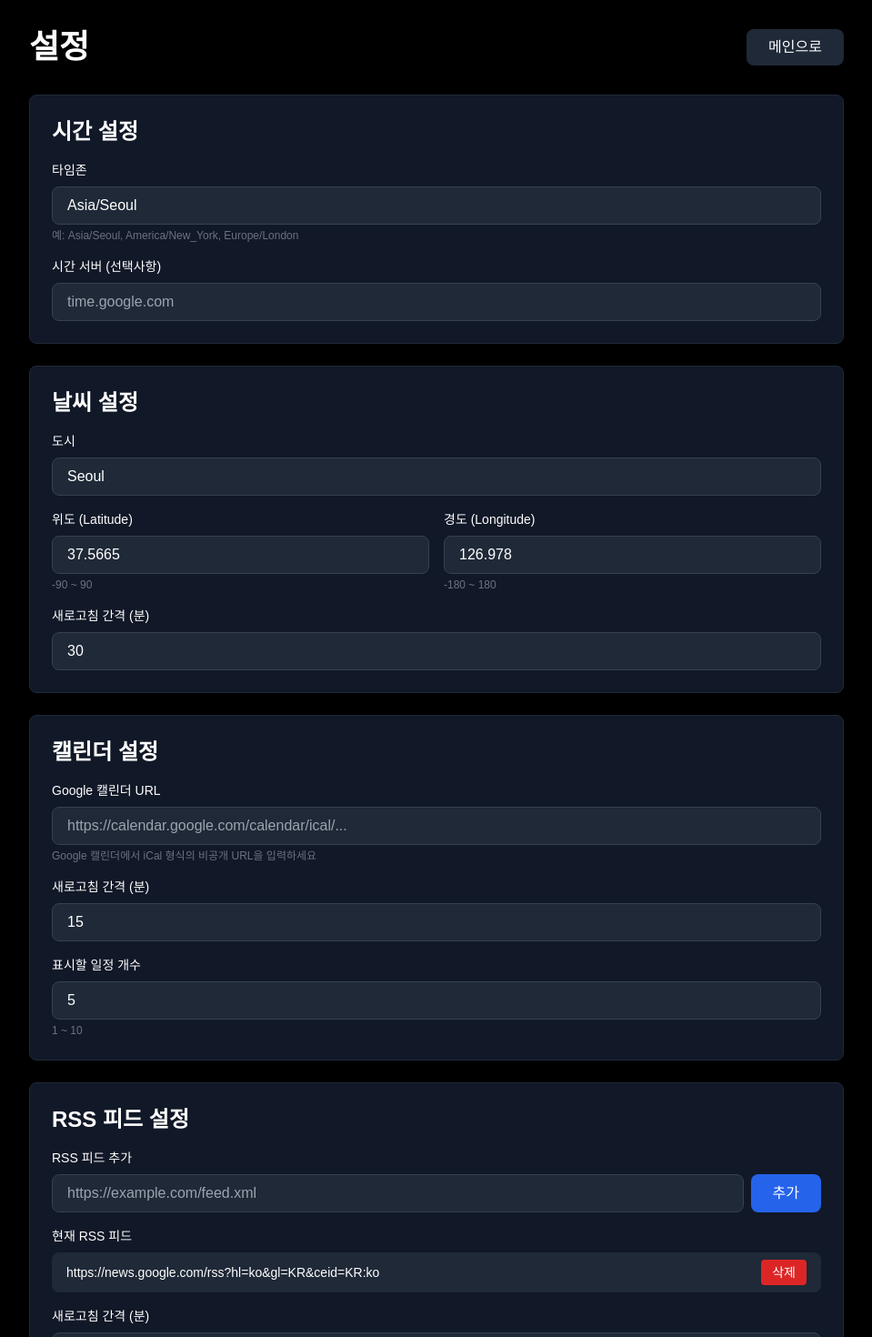
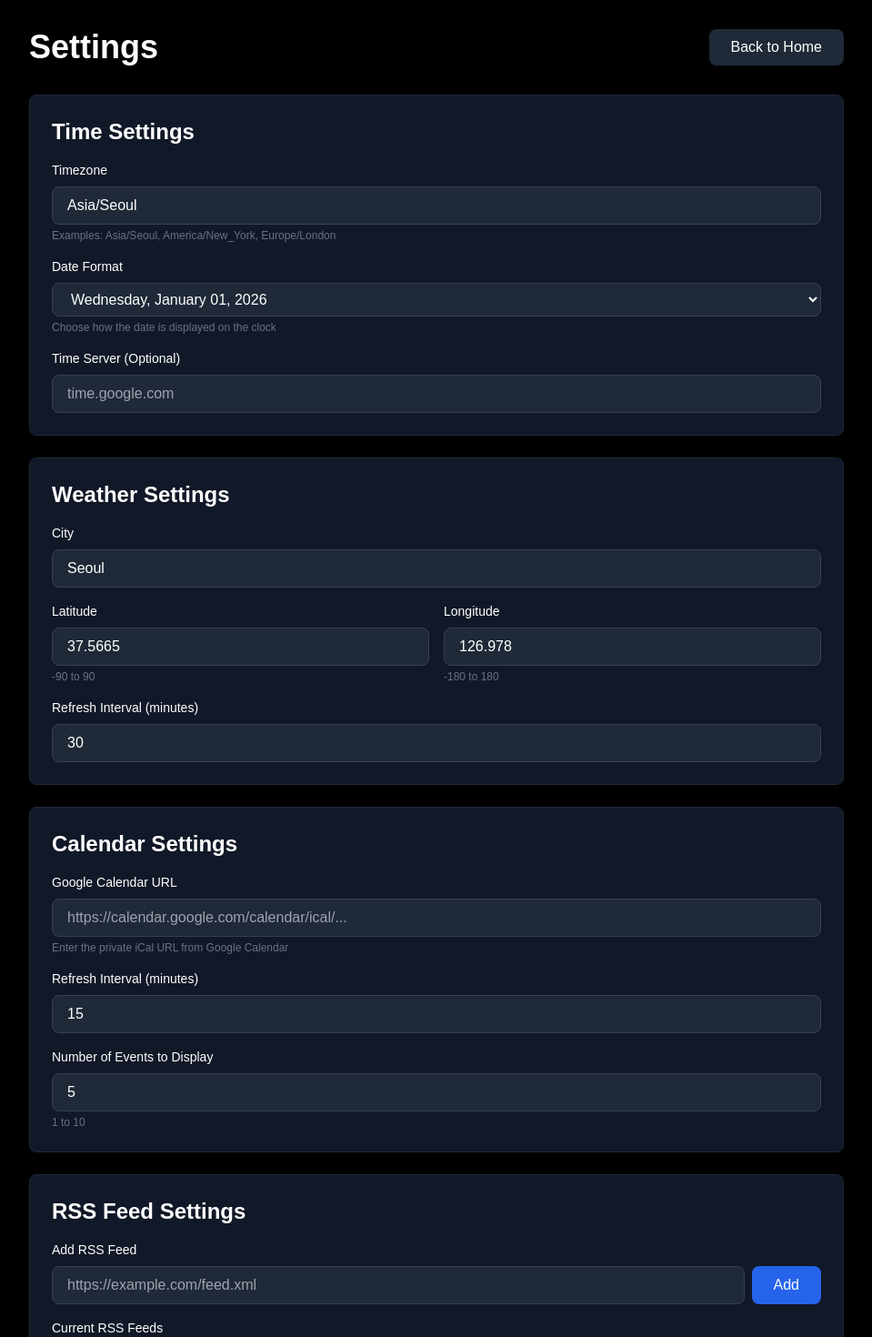
Before and after one commit to nalbam/rpi-kiosk, a Next.js app: page /settings in a window 1280 px wide. Shown: the top 1470 px of the page at 91% size, without its empty margins (160-1119 px from the left). Built offline with nearby package versions, Linux system fonts and the light colour scheme.

Commit message:
Translate Korean text to English across various components and update configuration to support date format options

```diff
--- a/app/page.tsx
+++ b/app/page.tsx
@@ -25,7 +25,7 @@ export default function Home() {
             onClick={() => router.push('/settings')}
             className="px-vw-sm py-vw-xs bg-gray-800 hover:bg-gray-700 rounded-lg transition-colors text-vw-xs"
           >
-            ⚙️ 설정
+            ⚙️ Settings
           </button>
         </div>
 
--- a/app/settings/page.tsx
+++ b/app/settings/page.tsx
@@ -3,7 +3,7 @@
 import { useState, useEffect } from 'react';
 import { useRouter } from 'next/navigation';
 import { getConfig, saveConfig, resetConfig, reloadConfigFromFile } from '@/lib/storage';
-import { KioskConfig } from '@/lib/config';
+import { KioskConfig, DATE_FORMAT_OPTIONS } from '@/lib/config';
 
 export default function SettingsPage() {
   const router = useRouter();
@@ -34,32 +34,32 @@ export default function SettingsPage() {
     if (config) {
       const result = saveConfig(config);
       if (result.success) {
-        alert('설정이 저장되었습니다');
+        alert('Settings saved successfully');
         router.push('/');
       } else {
-        alert(`설정 저장 실패: ${result.error}`);
+        alert(`Failed to save settings: ${result.error}`);
       }
     }
   };
 
   const handleReset = () => {
-    if (confirm('모든 설정을 초기화하시겠습니까?')) {
+    if (confirm('Are you sure you want to reset all settings?')) {
       resetConfig();
       const defaultConfig = getConfig();
       setConfig(defaultConfig);
-      alert('설정이 초기화되었습니다');
+      alert('Settings have been reset');
     }
   };
 
   const handleReloadFromFile = async () => {
-    if (confirm('서버의 config.json 파일에서 설정을 다시 불러오시겠습니까?\n현재 변경사항은 덮어씌워집니다.')) {
+    if (confirm('Do you want to reload settings from config.json on the server?\nCurrent changes will be overwritten.')) {
       const result = await reloadConfigFromFile();
       if (result.success) {
         const reloadedConfig = getConfig();
         setConfig(reloadedConfig);
-        alert('서버 설정을 다시 불러왔습니다');
+        alert('Settings reloaded from server');
       } else {
-        alert(`설정 불러오기 실패: ${result.error}`);
+        alert(`Failed to reload settings: ${result.error}`);
       }
     }
   };
@@ -86,7 +86,7 @@ export default function SettingsPage() {
   if (!config) {
     return (
       <div className="min-h-screen bg-black text-white flex items-center justify-center">
-        <div>로딩 중...</div>
+        <div>Loading...</div>
       </div>
     );
   }
@@ -95,23 +95,23 @@ export default function SettingsPage() {
     <div className="min-h-screen bg-black text-white p-8">
       <div className="max-w-4xl mx-auto">
         <div className="flex justify-between items-center mb-8">
-          <h1 className="text-4xl font-bold">설정</h1>
+          <h1 className="text-4xl font-bold">Settings</h1>
           <button
             onClick={() => router.push('/')}
             className="px-6 py-2 bg-gray-800 hover:bg-gray-700 rounded-lg transition-colors"
           >
-            메인으로
+            Back to Home
           </button>
         </div>
 
         <div className="space-y-6">
           {/* Time Settings */}
           <div className="bg-gray-900 rounded-lg p-6 border border-gray-800">
-            <h2 className="text-2xl font-semibold mb-4">시간 설정</h2>
+            <h2 className="text-2xl font-semibold mb-4">Time Settings</h2>
 
             <div className="space-y-4">
               <div>
-                <label className="block text-sm font-medium mb-2">타임존</label>
+                <label className="block text-sm font-medium mb-2">Timezone</label>
                 <input
                   type="text"
                   value={config.timezone}
@@ -120,12 +120,30 @@ export default function SettingsPage() {
                   placeholder="Asia/Seoul"
                 />
                 <p className="text-xs text-gray-500 mt-1">
-                  예: Asia/Seoul, America/New_York, Europe/London
+                  Examples: Asia/Seoul, America/New_York, Europe/London
                 </p>
               </div>
 
               <div>
-                <label className="block text-sm font-medium mb-2">시간 서버 (선택사항)</label>
+                <label className="block text-sm font-medium mb-2">Date Format</label>
+                <select
+                  value={config.dateFormat}
+                  onChange={(e) => setConfig({ ...config, dateFormat: e.target.value })}
+                  className="w-full px-4 py-2 bg-gray-800 border border-gray-700 rounded-lg focus:outline-none focus:border-blue-500"
+                >
+                  {DATE_FORMAT_OPTIONS.map((option) => (
+                    <option key={option.value} value={option.value}>
+                      {option.label}
+                    </option>
+                  ))}
+                </select>
+                <p className="text-xs text-gray-500 mt-1">
+                  Choose how the date is displayed on the clock
+                </p>
+              </div>
+
+              <div>
+                <label className="block text-sm font-medium mb-2">Time Server (Optional)</label>
                 <input
                   type="text"
                   value={config.timeServer || ''}
@@ -139,11 +157,11 @@ export default function SettingsPage() {
 
           {/* Weather Settings */}
           <div className="bg-gray-900 rounded-lg p-6 border border-gray-800">
-            <h2 className="text-2xl font-semibold mb-4">날씨 설정</h2>
+            <h2 className="text-2xl font-semibold mb-4">Weather Settings</h2>
 
             <div className="space-y-4">
               <div>
-                <label className="block text-sm font-medium mb-2">도시</label>
+                <label className="block text-sm font-medium mb-2">City</label>
                 <input
                   type="text"
                   value={config.weatherLocation.city}
@@ -158,7 +176,7 @@ export default function SettingsPage() {
 
               <div className="grid grid-cols-2 gap-4">
                 <div>
-                  <label className="block text-sm font-medium mb-2">위도 (Latitude)</label>
+                  <label className="block text-sm font-medium mb-2">Latitude</label>
                   <input
                     type="number"
                     step="0.0001"
@@ -176,11 +194,11 @@ export default function SettingsPage() {
                     }}
                     className="w-full px-4 py-2 bg-gray-800 border border-gray-700 rounded-lg focus:outline-none focus:border-blue-500"
                   />
-                  <p className="text-xs text-gray-500 mt-1">-90 ~ 90</p>
+                  <p className="text-xs text-gray-500 mt-1">-90 to 90</p>
                 </div>
 
                 <div>
-                  <label className="block text-sm font-medium mb-2">경도 (Longitude)</label>
+                  <label className="block text-sm font-medium mb-2">Longitude</label>
                   <input
                     type="number"
                     step="0.0001"
@@ -198,12 +216,12 @@ export default function SettingsPage() {
                     }}
                     className="w-full px-4 py-2 bg-gray-800 border border-gray-700 rounded-lg focus:outline-none focus:border-blue-500"
                   />
-                  <p className="text-xs text-gray-500 mt-1">-180 ~ 180</p>
+                  <p className="text-xs text-gray-500 mt-1">-180 to 180</p>
                 </div>
               </div>
 
               <div>
-                <label className="block text-sm font-medium mb-2">새로고침 간격 (분)</label>
+                <label className="block text-sm font-medium mb-2">Refresh Interval (minutes)</label>
                 <input
                   type="number"
                   min="1"
@@ -225,11 +243,11 @@ export default function SettingsPage() {
 
           {/* Calendar Settings */}
           <div className="bg-gray-900 rounded-lg p-6 border border-gray-800">
-            <h2 className="text-2xl font-semibold mb-4">캘린더 설정</h2>
+            <h2 className="text-2xl font-semibold mb-4">Calendar Settings</h2>
 
             <div className="space-y-4">
               <div>
-                <label className="block text-sm font-medium mb-2">Google 캘린더 URL</label>
+                <label className="block text-sm font-medium mb-2">Google Calendar URL</label>
                 <input
                   type="url"
                   value={config.calendarUrl || ''}
@@ -238,12 +256,12 @@ export default function SettingsPage() {
                   placeholder="https://calendar.google.com/calendar/ical/..."
                 />
                 <p className="text-xs text-gray-500 mt-1">
-                  Google 캘린더에서 iCal 형식의 비공개 URL을 입력하세요
+                  Enter the private iCal URL from Google Calendar
                 </p>
               </div>
 
               <div>
-                <label className="block text-sm font-medium mb-2">새로고침 간격 (분)</label>
+                <label className="block text-sm font-medium mb-2">Refresh Interval (minutes)</label>
                 <input
                   type="number"
                   min="1"
@@ -262,7 +280,7 @@ export default function SettingsPage() {
               </div>
 
               <div>
-                <label className="block text-sm font-medium mb-2">표시할 일정 개수</label>
+                <label className="block text-sm font-medium mb-2">Number of Events to Display</label>
                 <input
                   type="number"
                   min="1"
@@ -279,18 +297,18 @@ export default function SettingsPage() {
                   }}
                   className="w-full px-4 py-2 bg-gray-800 border border-gray-700 rounded-lg focus:outline-none focus:border-blue-500"
                 />
-                <p className="text-xs text-gray-500 mt-1">1 ~ 10</p>
+                <p className="text-xs text-gray-500 mt-1">1 to 10</p>
               </div>
             </div>
           </div>
 
           {/* RSS Settings */}
           <div className="bg-gray-900 rounded-lg p-6 border border-gray-800">
-            <h2 className="text-2xl font-semibold mb-4">RSS 피드 설정</h2>
+            <h2 className="text-2xl font-semibold mb-4">RSS Feed Settings</h2>
 
             <div className="space-y-4">
               <div>
-                <label className="block text-sm font-medium mb-2">RSS 피드 추가</label>
+                <label className="block text-sm font-medium mb-2">Add RSS Feed</label>
                 <div className="flex gap-2">
                   <input
                     type="url"
@@ -304,13 +322,13 @@ export default function SettingsPage() {
                     onClick={handleAddRSS}
                     className="px-6 py-2 bg-blue-600 hover:bg-blue-700 rounded-lg transition-colors"
                   >
-                    추가
+                    Add
                   </button>
                 </div>
               </div>
 
               <div>
-                <label className="block text-sm font-medium mb-2">현재 RSS 피드</label>
+                <label className="block text-sm font-medium mb-2">Current RSS Feeds</label>
                 <div className="space-y-2">
                   {config.rssFeeds.map((feed, index) => (
                     <div key={index} className="flex justify-between items-center bg-gray-800 px-4 py-2 rounded-lg">
@@ -319,18 +337,18 @@ export default function SettingsPage() {
                         onClick={() => handleRemoveRSS(index)}
                         className="ml-4 px-3 py-1 bg-red-600 hover:bg-red-700 rounded text-sm transition-colors"
                       >
-                        삭제
+                        Remove
                       </button>
                     </div>
                   ))}
                   {config.rssFeeds.length === 0 && (
-                    <div className="text-gray-500 text-sm">등록된 RSS 피드가 없습니다</div>
+                    <div className="text-gray-500 text-sm">No RSS feeds added</div>
                   )}
                 </div>
               </div>
 
               <div>
-                <label className="block text-sm font-medium mb-2">새로고침 간격 (분)</label>
+                <label className="block text-sm font-medium mb-2">Refresh Interval (minutes)</label>
                 <input
                   type="number"
                   min="1"
@@ -349,7 +367,7 @@ export default function SettingsPage() {
               </div>
 
               <div>
-                <label className="block text-sm font-medium mb-2">표시할 뉴스 개수</label>
+                <label className="block text-sm font-medium mb-2">Number of News Items to Display</label>
                 <input
                   type="number"
                   min="1"
@@ -366,7 +384,7 @@ export default function SettingsPage() {
                   }}
                   className="w-full px-4 py-2 bg-gray-800 border border-gray-700 rounded-lg focus:outline-none focus:border-blue-500"
                 />
-                <p className="text-xs text-gray-500 mt-1">1 ~ 10</p>
+                <p className="text-xs text-gray-500 mt-1">1 to 10</p>
               </div>
             </div>
           </div>
@@ -379,13 +397,13 @@ export default function SettingsPage() {
               onClick={handleSave}
               className="flex-1 px-6 py-3 bg-blue-600 hover:bg-blue-700 rounded-lg text-lg font-semibold transition-colors"
             >
-              저장
+              Save
             </button>
             <button
               onClick={handleReset}
               className="px-6 py-3 bg-red-600 hover:bg-red-700 rounded-lg text-lg font-semibold transition-colors"
             >
-              초기화
+              Reset
             </button>
           </div>
 
@@ -394,10 +412,10 @@ export default function SettingsPage() {
               onClick={handleReloadFromFile}
               className="w-full px-6 py-3 bg-gray-700 hover:bg-gray-600 rounded-lg text-sm transition-colors"
             >
-              📄 서버 설정 파일(config.json)에서 다시 불러오기
+              📄 Reload from Server Config File (config.json)
             </button>
             <p className="text-xs text-gray-500 mt-2 text-center">
-              서버에서 config.json 파일을 수정한 경우 이 버튼으로 다시 불러올 수 있습니다
+              Use this button to reload settings from config.json if you modified it on the server
             </p>
           </div>
         </div>
--- a/components/Clock/Clock.tsx
+++ b/components/Clock/Clock.tsx
@@ -3,16 +3,17 @@
 import { useState, useEffect } from 'react';
 import { format } from 'date-fns';
 import { toZonedTime } from 'date-fns-tz';
-import { ko } from 'date-fns/locale/ko';
 import { getConfig } from '@/lib/storage';
 
 export default function Clock() {
   const [time, setTime] = useState<Date | null>(null);
   const [timezone, setTimezone] = useState('Asia/Seoul');
+  const [dateFormat, setDateFormat] = useState('EEEE, MMMM dd, yyyy');
 
   useEffect(() => {
     const config = getConfig();
     setTimezone(config.timezone);
+    setDateFormat(config.dateFormat || 'EEEE, MMMM dd, yyyy');
   }, []);
 
   useEffect(() => {
@@ -33,7 +34,7 @@ export default function Clock() {
           --:--:--
         </div>
         <div className="text-vw-2xl text-gray-500">
-          로딩 중...
+          Loading...
         </div>
       </div>
     );
@@ -47,7 +48,7 @@ export default function Clock() {
         {format(zonedTime, 'HH:mm:ss')}
       </div>
       <div className="text-vw-2xl text-gray-400">
-        {format(zonedTime, 'yyyy년 MM월 dd일 EEEE', { locale: ko })}
+        {format(zonedTime, dateFormat)}
       </div>
       <div className="text-vw-base text-gray-500 mt-vw-xs">
         {timezone}
--- a/components/RSS/RSS.tsx
+++ b/components/RSS/RSS.tsx
@@ -2,7 +2,6 @@
 
 import { useState, useEffect } from 'react';
 import { formatDistanceToNow } from 'date-fns';
-import { ko } from 'date-fns/locale/ko';
 import { getConfig } from '@/lib/storage';
 
 interface RSSItem {
@@ -69,8 +68,8 @@ export default function RSS() {
   if (loading) {
     return (
       <div className="bg-gray-900 rounded-lg p-vw-sm border border-gray-800 h-full flex flex-col">
-        <h2 className="text-vw-xl font-semibold mb-vw-sm">뉴스</h2>
-        <div className="text-gray-400 text-vw-sm">뉴스 로딩 중...</div>
+        <h2 className="text-vw-xl font-semibold mb-vw-sm">News</h2>
+        <div className="text-gray-400 text-vw-sm">Loading news...</div>
       </div>
     );
   }
@@ -78,8 +77,8 @@ export default function RSS() {
   if (error) {
     return (
       <div className="bg-gray-900 rounded-lg p-vw-sm border border-gray-800 h-full flex flex-col">
-        <h2 className="text-vw-xl font-semibold mb-vw-sm">뉴스</h2>
-        <div className="text-gray-400 text-vw-sm">뉴스를 가져올 수 없습니다</div>
+        <h2 className="text-vw-xl font-semibold mb-vw-sm">News</h2>
+        <div className="text-gray-400 text-vw-sm">Unable to fetch news</div>
       </div>
     );
   }
@@ -87,9 +86,9 @@ export default function RSS() {
   if (items.length === 0) {
     return (
       <div className="bg-gray-900 rounded-lg p-vw-sm border border-gray-800 h-full flex flex-col">
-        <h2 className="text-vw-xl font-semibold mb-vw-sm">뉴스</h2>
+        <h2 className="text-vw-xl font-semibold mb-vw-sm">News</h2>
         <div className="text-gray-400 text-vw-sm">
-          {getConfig().rssFeeds.length === 0 ? '설정에서 RSS 피드를 추가하세요' : '뉴스 아이템이 없습니다'}
+          {getConfig().rssFeeds.length === 0 ? 'Add RSS feeds in settings' : 'No news items'}
         </div>
       </div>
     );
@@ -104,7 +103,7 @@ export default function RSS() {
 
   return (
     <div className="bg-gray-900 rounded-lg p-vw-sm border border-gray-800 h-full flex flex-col">
-      <h2 className="text-vw-xl font-semibold mb-vw-sm">뉴스</h2>
+      <h2 className="text-vw-xl font-semibold mb-vw-sm">News</h2>
       <div className="space-y-vw-sm overflow-y-auto flex-1 min-h-0">
         {displayItems.map((item) => (
           <div key={item.link} className="border-b border-gray-700 pb-vw-xs last:border-b-0">
@@ -121,7 +120,6 @@ export default function RSS() {
               <span>
                 {formatDistanceToNow(new Date(item.pubDate), {
                   addSuffix: true,
-                  locale: ko,
                 })}
               </span>
             </div>
--- a/lib/config.ts
+++ b/lib/config.ts
@@ -1,6 +1,7 @@
 export interface KioskConfig {
   timeServer?: string;
   timezone: string;
+  dateFormat: string; // date-fns format string
   weatherLocation: {
     lat: number;
     lon: number;
@@ -19,8 +20,20 @@ export interface KioskConfig {
   };
 }
 
+// Available date format options
+export const DATE_FORMAT_OPTIONS = [
+  { value: 'EEEE, MMMM dd, yyyy', label: 'Wednesday, January 01, 2026' },
+  { value: 'MMMM dd, yyyy', label: 'January 01, 2026' },
+  { value: 'yyyy-MM-dd', label: '2026-01-01' },
+  { value: 'MM/dd/yyyy', label: '01/01/2026' },
+  { value: 'dd/MM/yyyy', label: '01/01/2026' },
+  { value: 'dd MMMM yyyy', label: '01 January 2026' },
+  { value: 'EEE, MMM dd, yyyy', label: 'Wed, Jan 01, 2026' },
+] as const;
+
 export const defaultConfig: KioskConfig = {
   timezone: 'Asia/Seoul',
+  dateFormat: 'EEEE, MMMM dd, yyyy',
   weatherLocation: {
     lat: 37.5665,
     lon: 126.9780,
```
Also changed, not shown: components/Calendar/Calendar.tsx (+12 -12 lines), components/Weather/Weather.tsx (+9 -9 lines), 1 other file (tests, documents, lock files or other folders).
